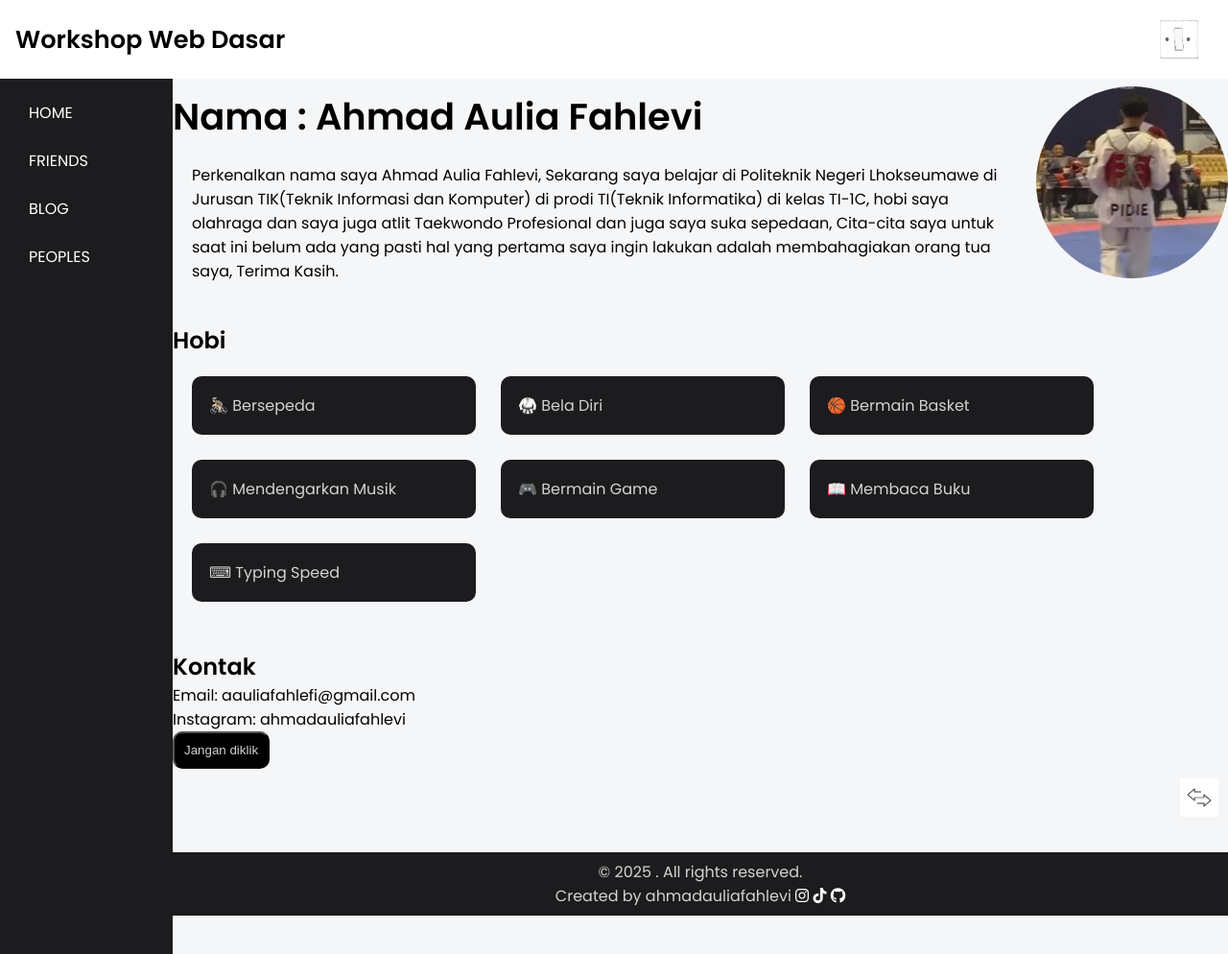
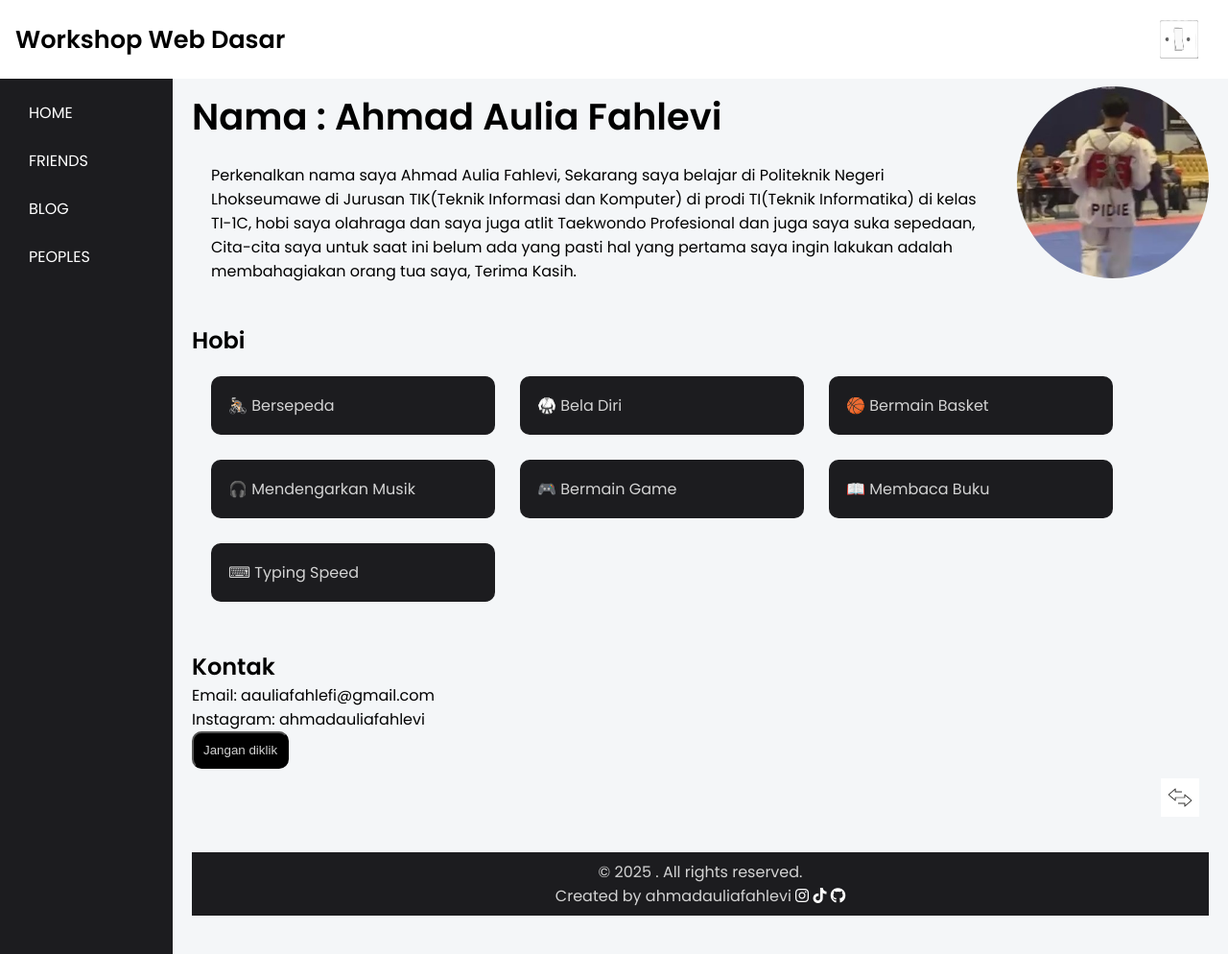
Before and after one commit to lepii1/CV, a Jekyll site: the page built from index.html, in a window 1280 px wide and 994 px high. Shown: the whole window at 96% size. Built offline with Jekyll 4.4.1, drawn with Linux system fonts in a browser that asks for light colours.

Commit message:
initial commit

```diff
--- a/_includes/navigation.html
+++ b/_includes/navigation.html
@@ -16,7 +16,7 @@
         <ul>
             {% for item in site.data.navigation %}
             <li>
- <a href="{{ item.link }}" {% if page.url == item.link %} class="current"{% endif %}>
+                <a href="{{ item.link | relative_url }}" {% if page.url == item.link or page.url == item.link | relative_url %} class="current"{% endif %}>
                     {{ item.name | upcase }}
                 </a>
             </li>
--- a/_sass/edit.scss
+++ b/_sass/edit.scss
@@ -125,7 +125,7 @@ html {
 .container{
     max-width: 1100px;
     margin: 60px auto 40px;
-    // padding: 0 20px;
+    padding: 0 20px;
 }
 
 .container h1{
```
Lines whose indentation alone changed are shown as unchanged.
